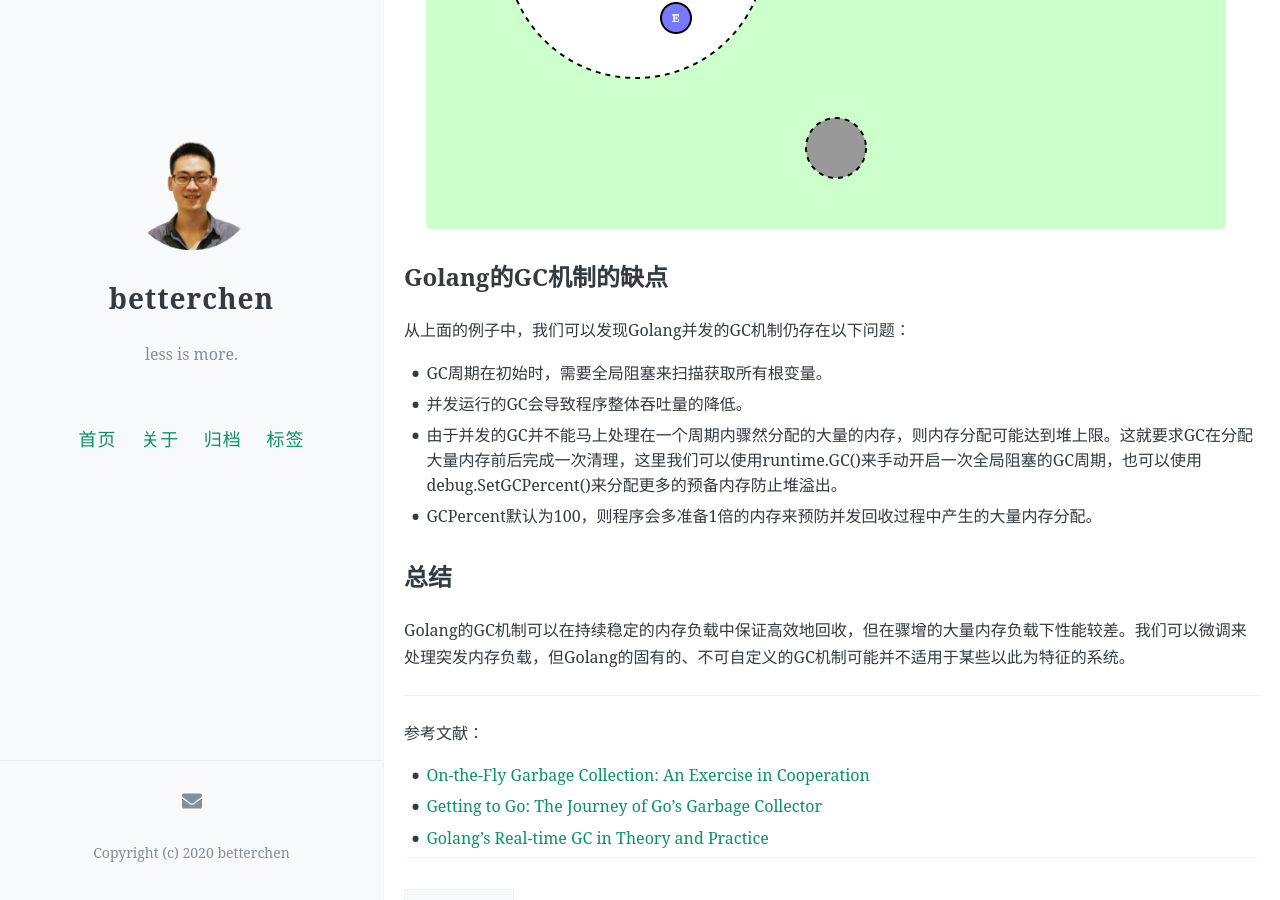
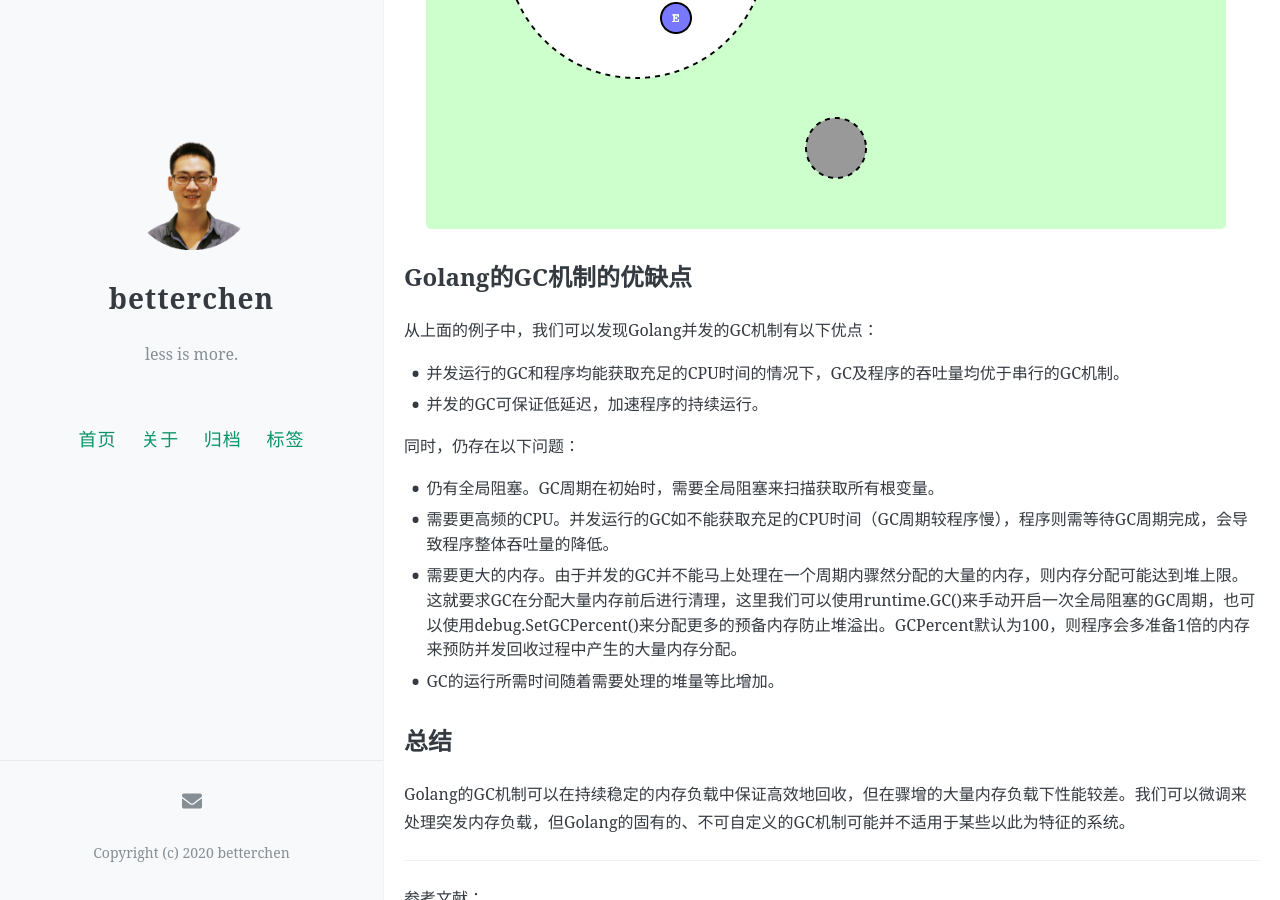
Before and after one commit to betterchen/betterchen.github.io, a Jekyll site: the page built from _posts/2020-01-21-golang-gc.md, in a window 1280 px wide and 900 px high, scrolled down 7347 px. Built offline with Jekyll 4.4.1, drawn with Linux system fonts in a browser that asks for light colours; comment, search, counter and statistics services are not loaded; some of the changed text lies outside the part shown.

Commit message:
update golang-gc

```diff
--- a/_posts/2020-01-21-golang-gc.md
+++ b/_posts/2020-01-21-golang-gc.md
@@ -8,7 +8,7 @@ comments: true
 ---
 在高负载、高并发的业务场景下，垃圾回收（GC）对于系统的性能及稳定性至关重要。那么在不同的业务场景中，我们需要去选择正确的GC机制。
 
-Golang使用[三色标记清除法](https://www.microsoft.com/en-us/research/uploads/prod/2016/12/On-the-fly-Garbage-Collection.pdf)，提供固有的GC机制，开发者仅能够对GC进行有限的微调。Golang的GC强调“低延迟”，回收器能够与程序（修改器）并发运行，从而摆脱全局阻塞（stop-the-world）的垃圾回收操作。另一方面来看，并发运行也会带来额外的同步与复制操作，则会降低程序的吞吐能力。
+Golang使用[三色标记清除法](https://www.microsoft.com/en-us/research/uploads/prod/2016/12/On-the-fly-Garbage-Collection.pdf)，提供固有的GC机制，开发者仅能够对GC进行有限的微调。Golang的GC强调“低延迟”，回收器能够与程序（修改器）并发运行，从而摆脱全局阻塞（stop-the-world）的垃圾回收操作。另一方面来看，并发运行也会带来额外的同步与复制操作，则可能降低程序的吞吐能力。
 
 ## 三色标记清除法
 
@@ -162,14 +162,19 @@ Golang使用[三色标记清除法](https://www.microsoft.com/en-us/research/upl
 
    ![12](https://raw.githubusercontent.com/betterchen/betterchen.github.io/master/images/tricolor-algorithm/12.png)
 
-## Golang的GC机制的缺点
+## Golang的GC机制的优缺点
 
-从上面的例子中，我们可以发现Golang并发的GC机制仍存在以下问题：
+从上面的例子中，我们可以发现Golang并发的GC机制有以下优点：
 
-- GC周期在初始时，需要全局阻塞来扫描获取所有根变量。
-- 并发运行的GC会导致程序整体吞吐量的降低。
-- 由于并发的GC并不能马上处理在一个周期内骤然分配的大量的内存，则内存分配可能达到堆上限。这就要求GC在分配大量内存前后完成一次清理，这里我们可以使用runtime.GC()来手动开启一次全局阻塞的GC周期，也可以使用debug.SetGCPercent()来分配更多的预备内存防止堆溢出。
-- GCPercent默认为100，则程序会多准备1倍的内存来预防并发回收过程中产生的大量内存分配。
+- 并发运行的GC和程序均能获取充足的CPU时间的情况下，GC及程序的吞吐量均优于串行的GC机制。
+- 并发的GC可保证低延迟，加速程序的持续运行。
+
+同时，仍存在以下问题：
+
+- 仍有全局阻塞。GC周期在初始时，需要全局阻塞来扫描获取所有根变量。
+- 需要更高频的CPU。并发运行的GC如不能获取充足的CPU时间（GC周期较程序慢），程序则需等待GC周期完成，会导致程序整体吞吐量的降低。
+- 需要更大的内存。由于并发的GC并不能马上处理在一个周期内骤然分配的大量的内存，则内存分配可能达到堆上限。这就要求GC在分配大量内存前后进行清理，这里我们可以使用runtime.GC()来手动开启一次全局阻塞的GC周期，也可以使用debug.SetGCPercent()来分配更多的预备内存防止堆溢出。GCPercent默认为100，则程序会多准备1倍的内存来预防并发回收过程中产生的大量内存分配。
+- GC的运行所需时间随着需要处理的堆量等比增加。
 
 ## 总结
 
```
